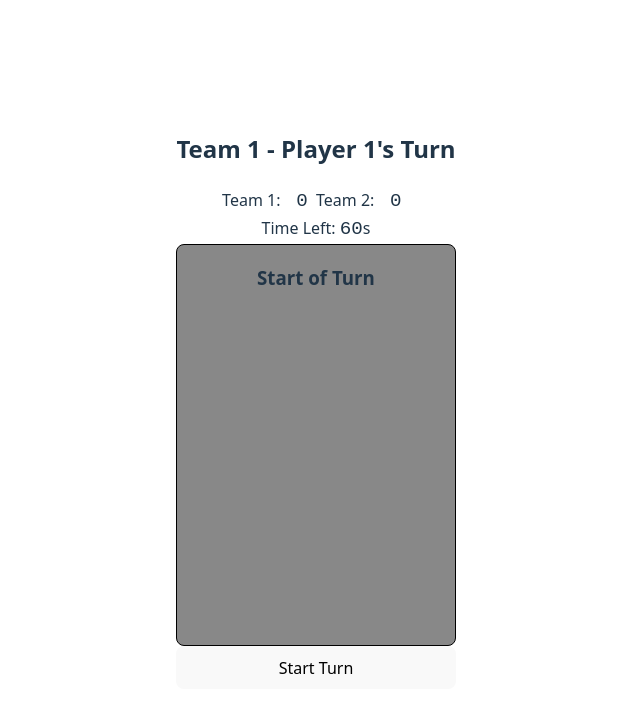
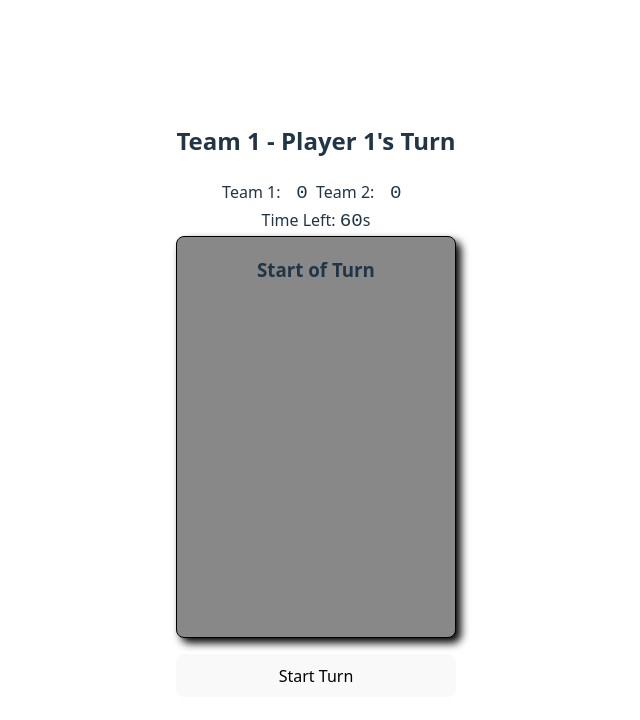
Before and after one commit to tjasz/turn-of-phrase, a React (Vite) app: page / in a window 1280 px wide. Both pictures are taken after a click on the button "Start Game". Shown: the top 720 px of the page, without its empty margins (324-964 px from the left). Built offline with nearby package versions, Linux system fonts and the light colour scheme.

Commit message:
Apply drop shadow to main game body

```diff
--- a/src/App.css
+++ b/src/App.css
@@ -53,8 +53,9 @@
   background: #888;
   border: 1px solid #000;
   border-radius: 8px;
-  margin: 0 auto;
+  margin: 0 auto 2vh auto;
   padding: 0;
+  filter: drop-shadow(5px 5px .5vh #000);
 }
 
 .mainGameBody ul {
```
